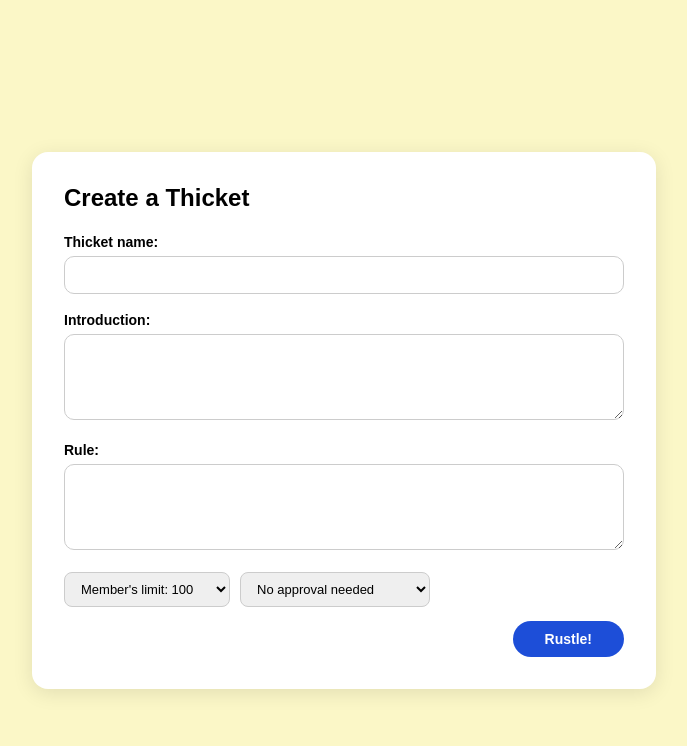
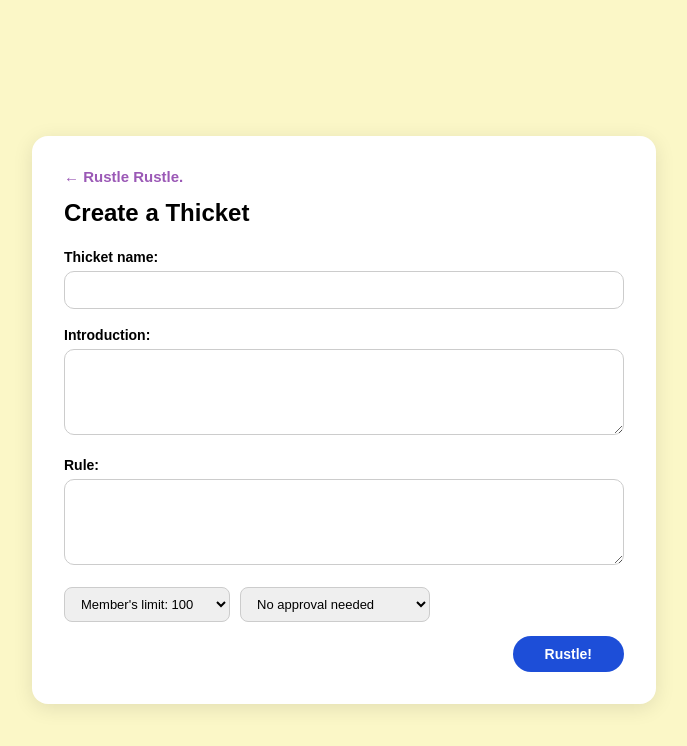
Before and after one commit to musashijojo83/Community-Discusstion-Forum, a React (Create React App) app in the folder frontend/: page /create-board in a window 1280 px wide. Shown: the top 746 px of the page, without its empty margins (296-983 px from the left). Built offline with nearby package versions, Linux system fonts and the light colour scheme.

Commit message:
Back home function for thicket and rustle

```diff
--- a/frontend/src/pages/CreateBoard.jsx
+++ b/frontend/src/pages/CreateBoard.jsx
@@ -61,6 +61,12 @@ function CreateBoard() {
           padding: 32,
           boxShadow: '0 4px 20px rgba(0,0,0,0.1)'
         }}>
+          <div
+            onClick={() => navigate('/')}
+            style={{ fontSize: 15, fontWeight: 800, color: theme.linkPurple, cursor: 'pointer', marginBottom: 14 }}
+          >
+            ← Rustle Rustle.
+          </div>
           <h2 style={{ marginTop: 0, marginBottom: 22 }}>Create a Thicket</h2>
 
           <form onSubmit={handleSubmit}>
--- a/frontend/src/pages/CreatePost.jsx
+++ b/frontend/src/pages/CreatePost.jsx
@@ -95,6 +95,12 @@ function CreatePost() {
         width: 560, maxWidth: '100%', backgroundColor: '#fff',
         borderRadius: 16, padding: 32, boxShadow: '0 4px 20px rgba(0,0,0,0.1)'
       }}>
+        <div
+          onClick={() => navigate('/')}
+          style={{ fontSize: 15, fontWeight: 800, color: theme.linkPurple, cursor: 'pointer', marginBottom: 14 }}
+        >
+          ← Rustle Rustle.
+        </div>
         <h2 style={{ marginTop: 0 }}>Make a Rustle</h2>
         <p style={{ color: '#666', fontSize: 13, marginTop: -8, marginBottom: 20 }}>
           Posting in <strong>{thicketName}</strong>
--- a/frontend/src/pages/PostDetail.jsx
+++ b/frontend/src/pages/PostDetail.jsx
@@ -124,7 +124,12 @@ function PostDetail() {
         backgroundColor: theme.panelBg, padding: '16px 30px',
         display: 'flex', alignItems: 'center', justifyContent: 'space-between'
       }}>
-        <div style={{ fontSize: 22, fontWeight: 800 }}>Rustle Rustle.</div>
+        <div
+          onClick={() => navigate('/')}
+          style={{ fontSize: 22, fontWeight: 800, cursor: 'pointer' }}
+        >
+          Rustle Rustle.
+        </div>
         <input
           type="text" placeholder="Search"
           style={{ width: 340, padding: '10px 16px', borderRadius: 20, border: 'none', backgroundColor: '#F1F1E8' }}
--- a/frontend/src/pages/ReportQueue.jsx
+++ b/frontend/src/pages/ReportQueue.jsx
@@ -1,5 +1,5 @@
 import { useState, useEffect } from 'react';
-import { Link } from 'react-router-dom';
+import { Link, useNavigate } from 'react-router-dom';
 import axios from '../axiosConfig';
 import { theme } from '../theme';
 import memberMonster from '../pic/member-monster.png';
@@ -24,6 +24,7 @@ const sidebarButtonStyle = {
 const REASON_COLORS = { Spam: '#E24C4C', Harassment: '#B968C7', Other: '#5FA83C' };
 
 function ReportQueue() {
+  const navigate = useNavigate();
   const [reports, setReports] = useState([]);
   const [error, setError] = useState('');
   const [loading, setLoading] = useState(true);
@@ -83,7 +84,12 @@ function ReportQueue() {
         backgroundColor: theme.panelBg, padding: '16px 30px',
         display: 'flex', alignItems: 'center', justifyContent: 'space-between'
       }}>
-        <div style={{ fontSize: 22, fontWeight: 800 }}>Rustle Rustle.</div>
+        <div
+          onClick={() => navigate('/')}
+          style={{ fontSize: 22, fontWeight: 800, cursor: 'pointer' }}
+        >
+          Rustle Rustle.
+        </div>
         <input
           type="text" placeholder="Search"
           style={{ width: 340, padding: '10px 16px', borderRadius: 20, border: 'none', backgroundColor: '#F1F1E8' }}
--- a/frontend/src/pages/ThicketBoard.jsx
+++ b/frontend/src/pages/ThicketBoard.jsx
@@ -170,7 +170,12 @@ function ThicketBoard() {
         backgroundColor: theme.panelBg, padding: '16px 30px',
         display: 'flex', alignItems: 'center', justifyContent: 'space-between'
       }}>
-        <div style={{ fontSize: 22, fontWeight: 800 }}>Rustle Rustle.</div>
+        <div
+          onClick={() => navigate('/')}
+          style={{ fontSize: 22, fontWeight: 800, cursor: 'pointer' }}
+        >
+          Rustle Rustle.
+        </div>
         <input
           type="text" placeholder="Search"
           style={{ width: 340, padding: '10px 16px', borderRadius: 20, border: 'none', backgroundColor: '#F1F1E8' }}
```
